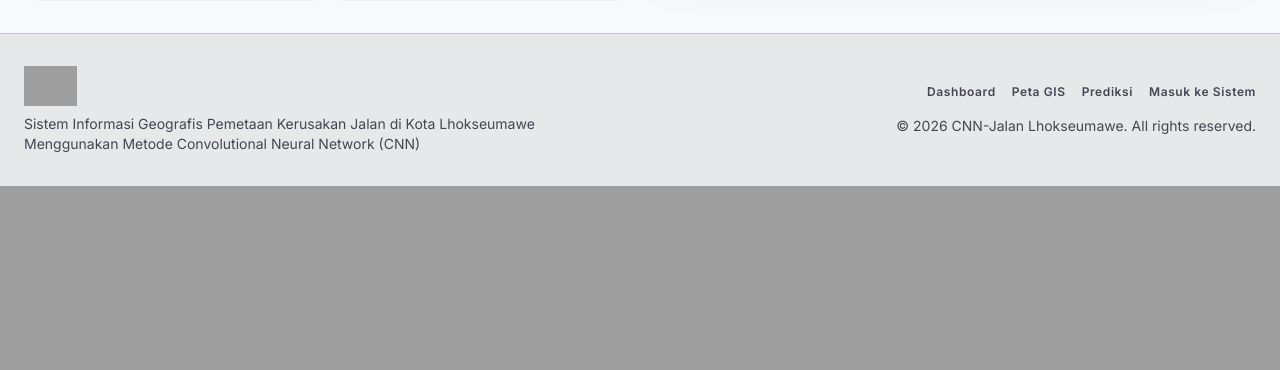
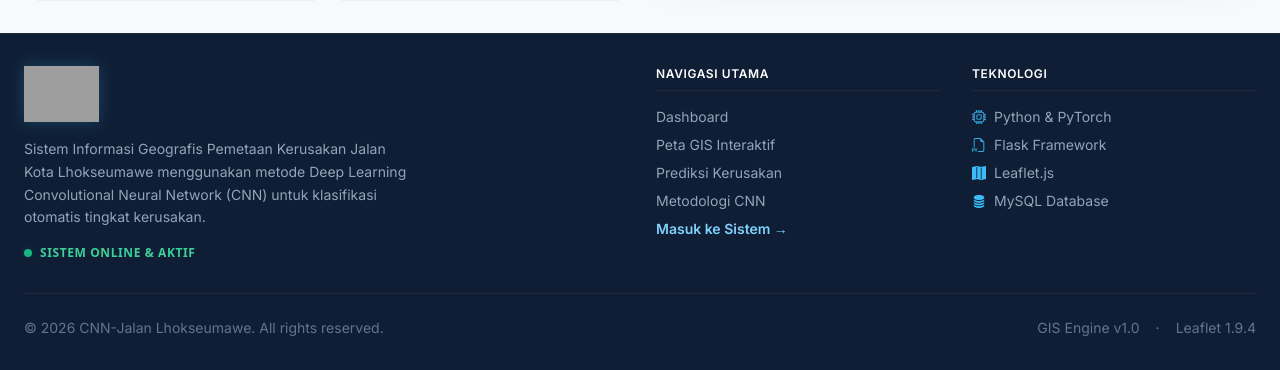
Before and after one commit to Khairul122/cnn-jalan, a Flask app: page / in a window 1280 px wide. Shown: the part 2636-3006 px from the top of the page. Before the commit the page ends 2822 px from the top, so only its background shows below. Run offline with Flask 3, Linux system fonts and the light colour scheme; data that the repository does not hold is empty; parts of the project's set-up code (start-up, migrations or seed data) failed here and were passed over; some libraries are stand-ins or nearby versions; grey boxes are pictures that could not be loaded.

Commit message:
Upgrade landing page footer with a highly modern dark glassmorphism layout

```diff
--- a/app/templates/landing/index.html
+++ b/app/templates/landing/index.html
@@ -8,6 +8,7 @@
 <link href="https://fonts.googleapis.com/css2?family=Inter:wght@400;500;600;700;800&display=swap" rel="stylesheet"/>
 <link href="https://fonts.googleapis.com/css2?family=Material+Symbols+Outlined:wght,FILL@100..700,0..1&display=swap" rel="stylesheet"/>
 <link rel="stylesheet" href="https://unpkg.com/leaflet@1.9.4/dist/leaflet.css"/>
+<link rel="stylesheet" href="https://cdn.jsdelivr.net/npm/bootstrap-icons@1.11.3/font/bootstrap-icons.min.css"/>
 <script id="tailwind-config">
 tailwind.config = {
   darkMode: "class",
@@ -535,30 +536,70 @@ tailwind.config = {
 </main>
 
 <!-- ─── FOOTER ────────────────────────────────────── -->
-<footer class="w-full py-xl px-lg bg-surface-container-high border-t border-outline-variant">
-  <div class="max-w-7xl mx-auto flex flex-col md:flex-row justify-between items-start md:items-center gap-md">
-    <div>
-      <div class="flex items-center gap-xs mb-xs">
-        <img src="{{ url_for('static', filename='logo/logo.png') }}"
-             alt="Logo"
-             style="height:2.5rem;width:auto;object-fit:contain;flex-shrink:0;">
+<footer class="w-full bg-[#0F1E35] text-slate-300 border-t border-slate-800">
+  <div class="max-w-7xl mx-auto px-lg py-xl">
+
+    <div class="grid grid-cols-1 md:grid-cols-4 gap-xl mb-xl">
+      <!-- Brand & About -->
+      <div class="md:col-span-2">
+        <div class="flex items-center mb-md">
+          <img src="{{ url_for('static', filename='logo/logo.png') }}"
+               alt="Logo"
+               class="h-14 w-auto object-contain"
+               style="filter: drop-shadow(0 0 8px rgba(56,189,248,0.25));">
+        </div>
+        <p class="font-body-sm text-body-sm text-slate-400 leading-relaxed max-w-sm mb-md">
+          Sistem Informasi Geografis Pemetaan Kerusakan Jalan Kota Lhokseumawe menggunakan metode Deep Learning Convolutional Neural Network (CNN) untuk klasifikasi otomatis tingkat kerusakan.
+        </p>
+        <div class="flex items-center gap-xs">
+          <span class="relative flex h-2 w-2">
+            <span class="animate-ping absolute inline-flex h-full w-full rounded-full bg-emerald-400 opacity-75"></span>
+            <span class="relative inline-flex rounded-full h-2 w-2 bg-emerald-500"></span>
+          </span>
+          <span class="text-xs text-emerald-400 font-semibold tracking-wider uppercase">Sistem Online &amp; Aktif</span>
+        </div>
       </div>
-      <p class="font-body-sm text-body-sm text-on-surface-variant max-w-xl">
-        Sistem Informasi Geografis Pemetaan Kerusakan Jalan di Kota Lhokseumawe
-        Menggunakan Metode Convolutional Neural Network (CNN)
-      </p>
+
+      <!-- Quick Links -->
+      <div>
+        <h4 class="text-white font-label-md text-label-md uppercase tracking-wider mb-md border-b border-slate-800 pb-xs">
+          Navigasi Utama
+        </h4>
+        <ul class="flex flex-col gap-xs font-body-sm text-body-sm text-slate-400">
+          <li><a href="#" class="hover:text-sky-400 transition-colors">Dashboard</a></li>
+          <li><a href="#map-section" class="hover:text-sky-400 transition-colors">Peta GIS Interaktif</a></li>
+          <li><a href="#analytics" class="hover:text-sky-400 transition-colors">Prediksi Kerusakan</a></li>
+          <li><a href="#about-cnn" class="hover:text-sky-400 transition-colors">Metodologi CNN</a></li>
+          <li><a href="{{ url_for('auth.login') }}" class="hover:text-sky-400 transition-colors font-semibold text-sky-300">Masuk ke Sistem &rarr;</a></li>
+        </ul>
+      </div>
+
+      <!-- Tech Stack -->
+      <div>
+        <h4 class="text-white font-label-md text-label-md uppercase tracking-wider mb-md border-b border-slate-800 pb-xs">
+          Teknologi
+        </h4>
+        <ul class="flex flex-col gap-xs font-body-sm text-body-sm text-slate-400">
+          <li class="flex items-center gap-xs"><i class="bi bi-cpu text-sky-400"></i> Python &amp; PyTorch</li>
+          <li class="flex items-center gap-xs"><i class="bi bi-filetype-py text-sky-400"></i> Flask Framework</li>
+          <li class="flex items-center gap-xs"><i class="bi bi-map-fill text-sky-400"></i> Leaflet.js</li>
+          <li class="flex items-center gap-xs"><i class="bi bi-database-fill text-sky-400"></i> MySQL Database</li>
+        </ul>
+      </div>
     </div>
-    <div class="flex flex-col md:items-end gap-xs">
-      <div class="flex gap-md mb-xs flex-wrap">
-        <a class="text-on-surface-variant hover:text-primary transition-colors font-label-md text-label-md" href="#">Dashboard</a>
-        <a class="text-on-surface-variant hover:text-primary transition-colors font-label-md text-label-md" href="#map-section">Peta GIS</a>
-        <a class="text-on-surface-variant hover:text-primary transition-colors font-label-md text-label-md" href="#analytics">Prediksi</a>
-        <a class="text-on-surface-variant hover:text-primary transition-colors font-label-md text-label-md" href="{{ url_for('auth.login') }}">Masuk ke Sistem</a>
-      </div>
-      <p class="font-body-sm text-body-sm text-on-surface-variant">
+
+    <!-- Bottom copyright bar -->
+    <div class="border-t border-slate-800 pt-lg flex flex-col md:flex-row justify-between items-center gap-md">
+      <p class="font-body-sm text-body-sm text-slate-500">
         &copy; 2026 CNN-Jalan Lhokseumawe. All rights reserved.
       </p>
+      <div class="flex gap-md font-body-sm text-body-sm text-slate-500">
+        <span>GIS Engine v1.0</span>
+        <span>&middot;</span>
+        <span>Leaflet 1.9.4</span>
+      </div>
     </div>
+
   </div>
 </footer>
 
```
